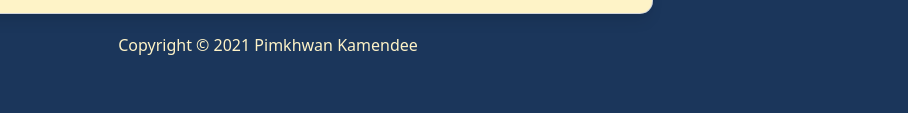
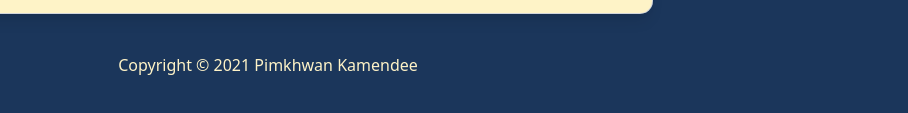
Before and after one commit to cpe-cmu-261207/lab-01-Pimkhwan, a plain HTML site: page Home.html in a window 1280 px wide. Shown: the part 781-894 px from the top of the page, 372-1280 px from the left. Before the commit the page ends 838 px from the top, so only its background shows below. Drawn offline with nearby package versions, Linux system fonts and the light colour scheme.

Commit message:
changes home

```diff
--- a/Home.html
+++ b/Home.html
@@ -92,7 +92,8 @@
 	</div>
 
 	<!-- footer -->
-	<p class="text-center text-yellow-100 mt-5">Copyright © 2021 Pimkhwan Kamendee</p>
+	<p class="text-center text-yellow-100 mt-10">Copyright © 2021 Pimkhwan Kamendee</p>
+	<p class="mt-20"></p>
 
 </body>
 
```
